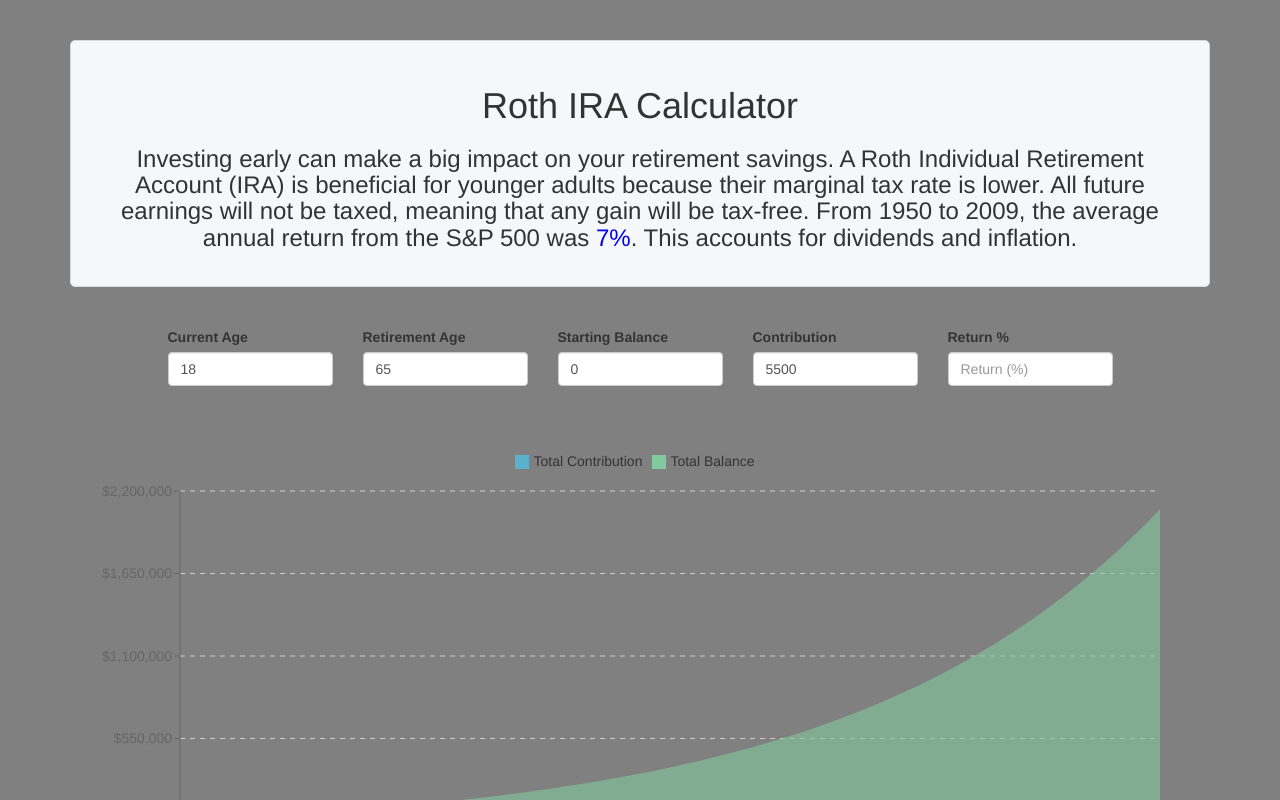
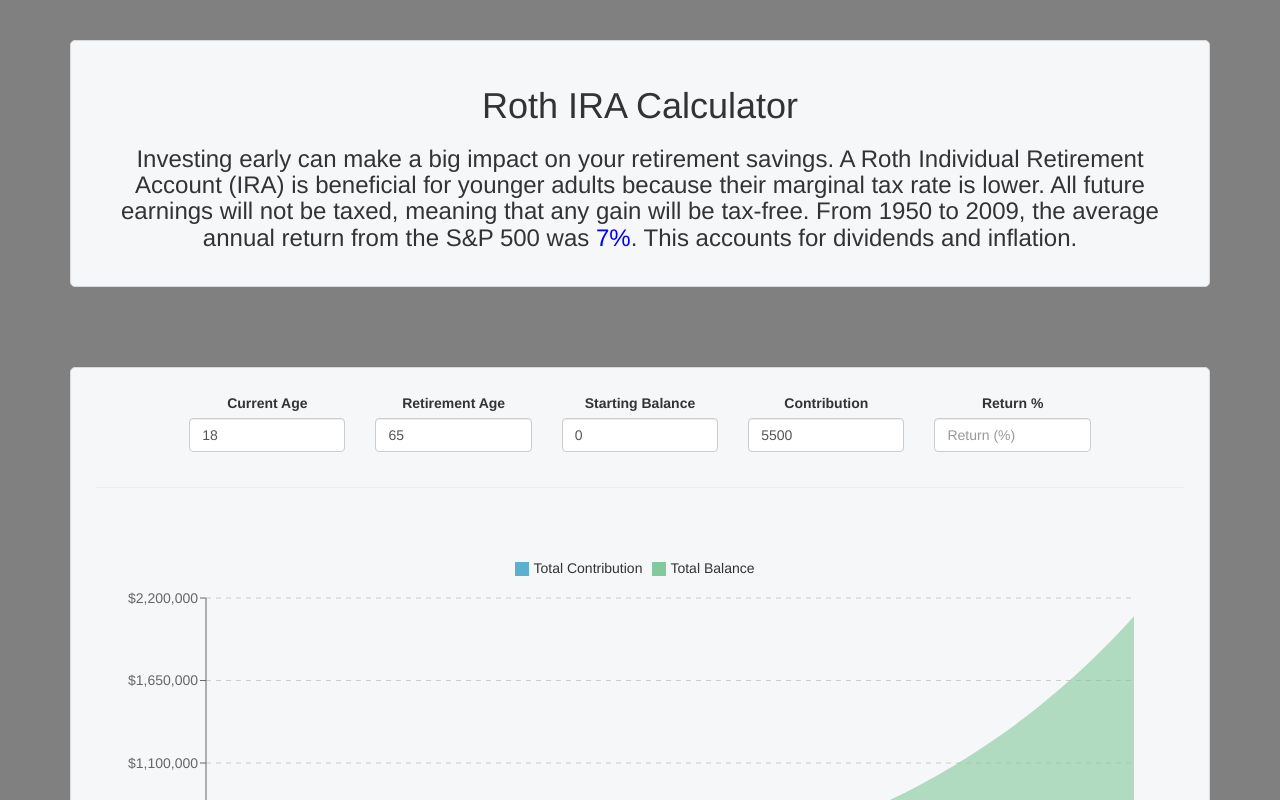
Before and after one commit to Truong-Henry/roth-ira-calculator, a React (Create React App) app: page / in a window 1280 px wide. Shown: the top 800 px of the page. Built offline with nearby package versions, Linux system fonts and the light colour scheme.

Commit message:
Changed structuring for Form & Graph components

```diff
--- a/src/RothComponents/Roth.js
+++ b/src/RothComponents/Roth.js
@@ -8,8 +8,11 @@ function Roth() {
   return (
     <div className="container">
       <Header />
-      <RothForm />
-      <RothGraph />
+      <div className="graph-container">
+        <RothForm />
+        <hr />
+        <RothGraph />
+      </div>
       <RothAnalytics />
     </div>
   );
```
